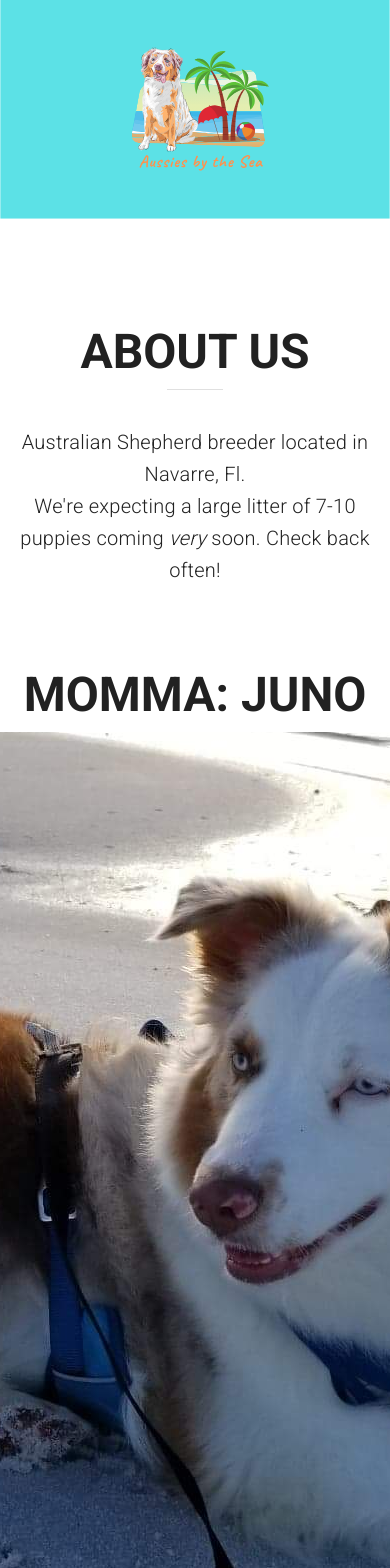
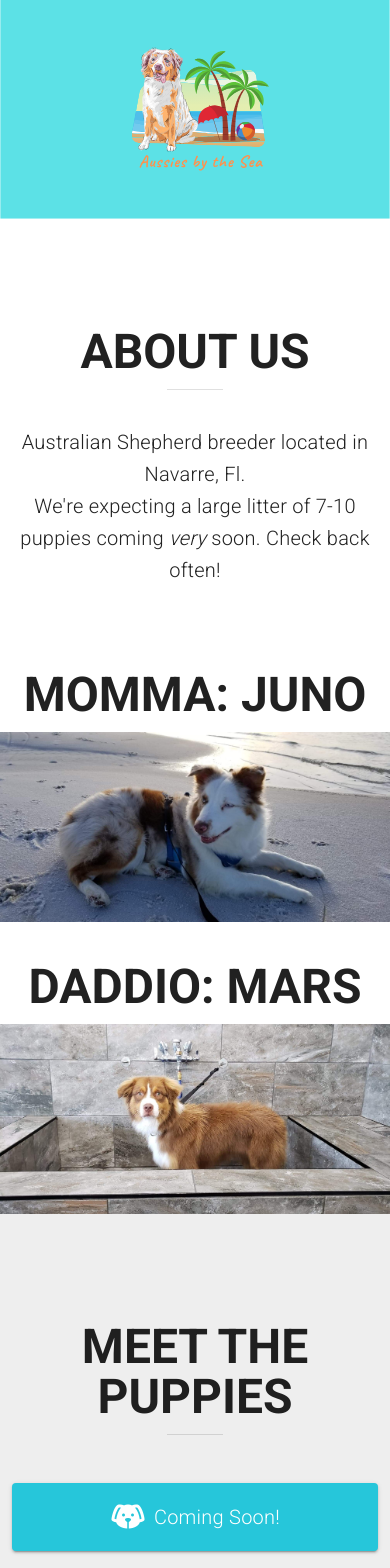
Before and after one commit to SuspensionPoint/aussies-by-the-sea, a Vue app: page / in a window 390 px wide. Shown: the top 1568 px of the page. Built offline with nearby package versions, Linux system fonts and the light colour scheme.

Commit message:
Updated photos for mobile display

```diff
--- a/src/App.vue
+++ b/src/App.vue
@@ -43,10 +43,18 @@
         <h2 class="display-2 text-center text-uppercase font-weight-bold mb-3">Momma: Juno</h2>
 
         <v-parallax
+          class="d-none d-lg-block"
           :height="$vuetify.breakpoint.smAndDown ? 900 : 700"
           :src="require('./assets/beach_juno.jpeg')"
         >
         </v-parallax>
+
+        <v-row no-gutters class="d-lg-none">
+          <v-img
+            :src="require('./assets/beach_juno.jpeg')"
+          >
+          </v-img>
+        </v-row>
 
         <div class="py-5"></div>
       </section>
@@ -56,10 +64,18 @@
 
         <v-parallax
           contain
-          :height="$vuetify.breakpoint.smAndDown ? 900 : 700"
+          class="d-none d-lg-block"
+          :height="$vuetify.breakpoint.smAndDown ? 700 : 900"
           :src="require('./assets/mars.jpeg')"
         >
         </v-parallax>
+
+        <v-row no-gutters class="d-lg-none">
+          <v-img
+            :src="require('./assets/mars.jpeg')"
+          >
+          </v-img>
+        </v-row>
       </section>
 
       <section id="puppies" class="grey lighten-3">
```
